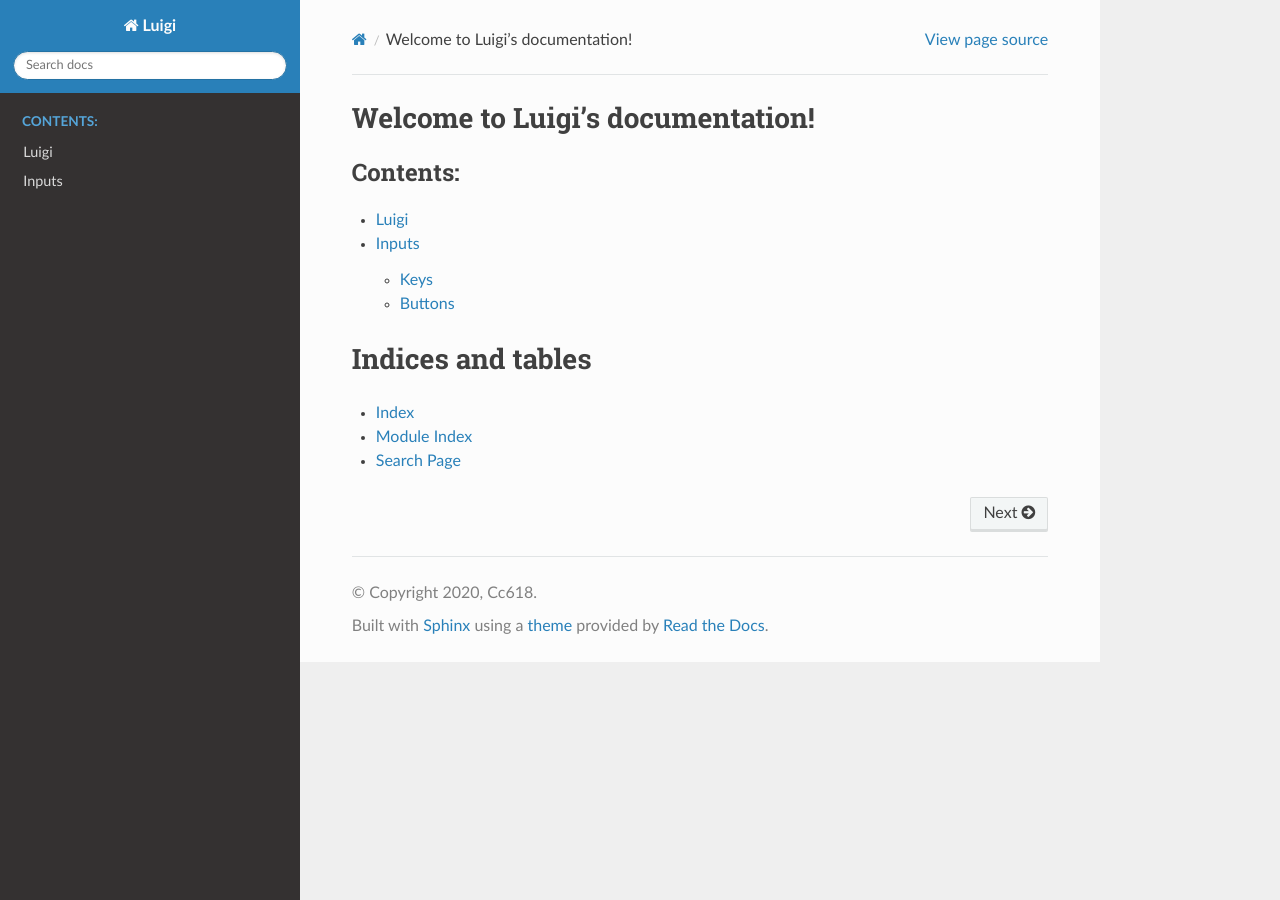
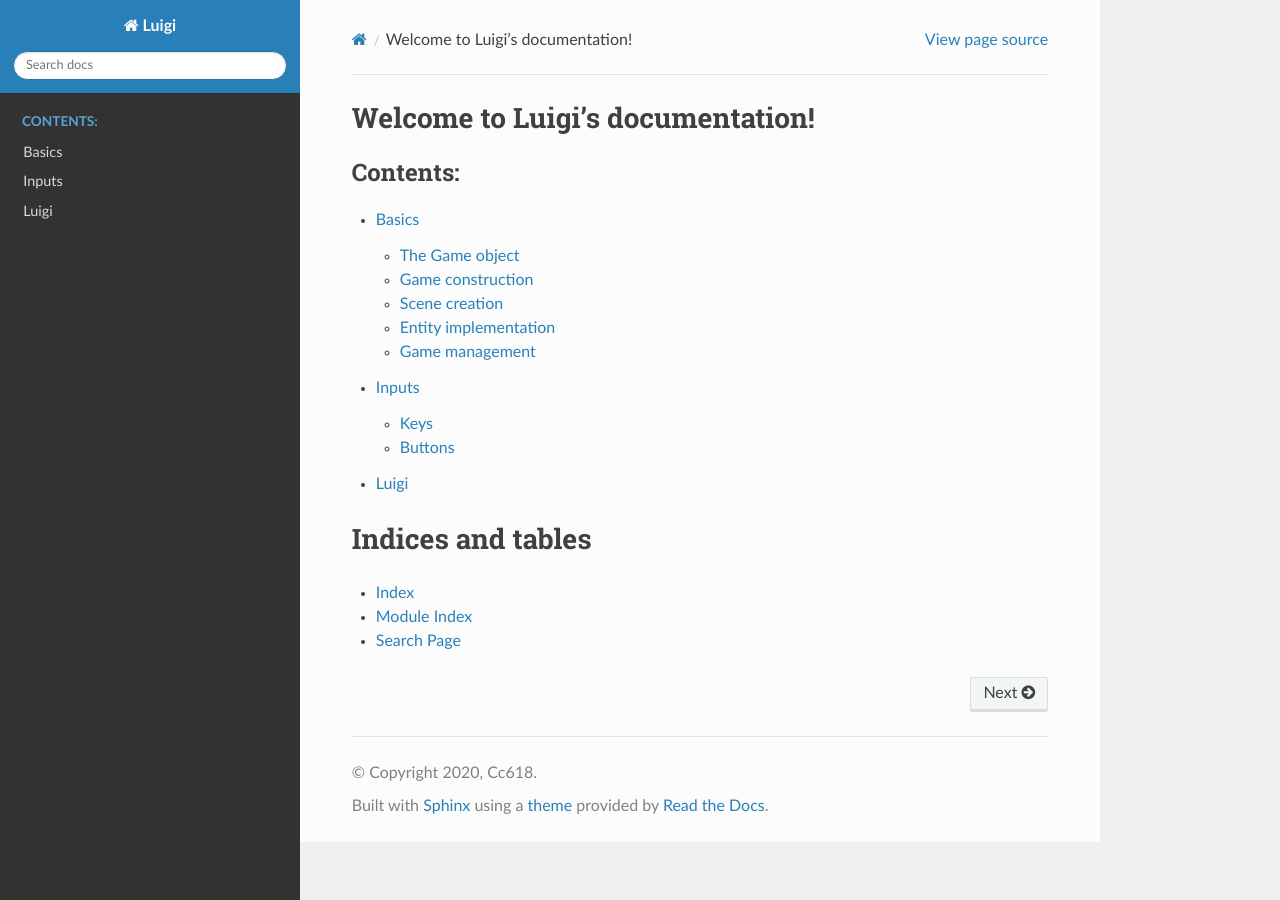
Before and after one commit to Cc618/Luigi, a Sphinx documentation site: the page built from doc/index.rst, in a window 1280 px wide. Built offline with Sphinx 7.4.7 and the Read the Docs theme 2.0.0, drawn with Linux system fonts in a browser that asks for light colours; the version number could not be read and is left out; some of the changed lines change nothing that is shown.

Commit message:
doc: Added basics section

```diff
--- /dev/null
+++ b/doc/basics.rst
@@ -0,0 +1,156 @@
+Basics
+======
+
+This guide explains how to get started with Luigi, we will discover how to make
+a simple game with a controllable player and a menu.
+
+.. TODO : Gif basics
+
+The code for this guide is `here (examples/basics) <https://github.com/Cc618/Luigi/blob/master/examples/basics>`_.
+
+===============
+The Game object
+===============
+
+In Luigi, many functions are gathered in the Game object, it is used firstly to create a window and run the game.
+
+Let's create and configure the game :
+
+.. code-block:: python
+
+    import luigi as lg
+
+    game = lg.Game()
+    conf = lg.ScreenConfig('Luigi', 600, 400, 60)
+
+These instructions tell luigi that the window will be named Luigi with a size of 600x400 pixels and 60 fps.
+
+=================
+Game construction
+=================
+
+Now, we have to load the game, this is made in the construct method.
+This method serves to load textures and other resources and moreover to register scenes.
+
+Note that create_game and create_scene will be explained below.
+
+.. code-block:: python
+
+    def construct():
+        '''
+            When the game is loading
+        '''
+        # Textures
+        game.add_texture('flappy', 'res/flappy.png')
+
+        # Scenes
+        game.add_scene('game', create_game, default_cam='game')
+        game.add_scene('menu', create_menu, default_cam='game')
+
+        # Cameras
+        game.add_cam('game', height=500)
+
+        # Set entry scene
+        game.set_scene('game')
+
+You can add also sounds and more with game.
+
+This methods registers two scenes named 'game' and 'menu',
+we give as argument a function that loads the scene, we call this a scene factory.
+
+==============
+Scene creation
+==============
+
+Let's implement create_game, we will use a Player entity, Player will be explained later.
+
+.. code-block:: python
+
+    def create_game():
+        '''
+            When we have to create the game scene
+        '''
+        # Set the background blue
+        game.set_clear_color(.8, .9, 1)
+
+        # This scene contains only a player
+        game.add(Player(x=0, y=0, speed=1000))
+
+This scene contains only a player over a blue background.
+
+The game.add function adds entities to the current scene, in Luigi,
+an entity is a game object and provides some methods such as start, draw, update and stop.
+Update is the most important method, it is called each frame and aims to update the player movements.
+
+=====================
+Entity implementation
+=====================
+
+Luigi provides the Sprite class, this class is an entity with a texture and will be used in the player class :
+
+.. code-block:: python
+
+    # Inherit from Sprite
+    class Player(lg.Sprite):
+        def __init__(self, x, y, speed):
+            # The sprite is a texture region from the top left corner of the 'flappy' texture
+            super().__init__(lg.Region('flappy', lg.Box(0, 0, width=256, height=128)))
+
+            # Position of the sprite
+            self.x = x
+            self.y = y
+
+            # Custom attribute, the speed in pixels per second
+            self.speed = speed
+
+        def update(self, dt):
+            # Don't forget to call super
+            super().update(dt)
+
+            if game.pressed('left'):
+                self.x -= self.speed * dt
+
+            if game.pressed('right'):
+                self.x += self.speed * dt
+
+            # * More code in the original file *
+
+            if game.typed('M'):
+                # Go to menu
+                game.set_scene('menu')
+
+            if game.typed('K'):
+                # Kill
+                self.dead = True
+
+The most important part here is the update method, we test whether an input is pressed and we move
+the player by setting the x attribute.
+When M is typed, the scene changes to the menu scene with set_scene.
+We can also remove an entity by setting the dead attribute to True.
+
+Now, everything is created except create_menu, which is just a function that changes the background color.
+
+We just have to launch the game with this instruction :
+
+.. code-block:: python
+
+    game.run(construct, conf)
+
+You should have a player that moves with the arrow keys and rotates with space.
+
+.. TODO : Image
+
+===============
+Game management
+===============
+
+Here is a little summary to help you to manage your game :
+
+1. Configure the game.
+2. Construct the game (load / register) resources.
+3. Create scenes.
+4. Create entities.
+
+In your code, these instructions should be executed in the reverse order,
+that is to say that entities have to be either created or imported from another python file before scenes.
+The `Flappy Bird <https://github.com/Cc618/Luigi/blob/master/examples/flappy_bird>`_ example uses multiple source files to manage the game.
--- a/doc/index.rst
+++ b/doc/index.rst
@@ -10,9 +10,10 @@
    :maxdepth: 2
    :caption: Contents:
 
+   basics
+   inputs
+
    luigi
-
-   inputs
 
 Indices and tables
 ==================
```
